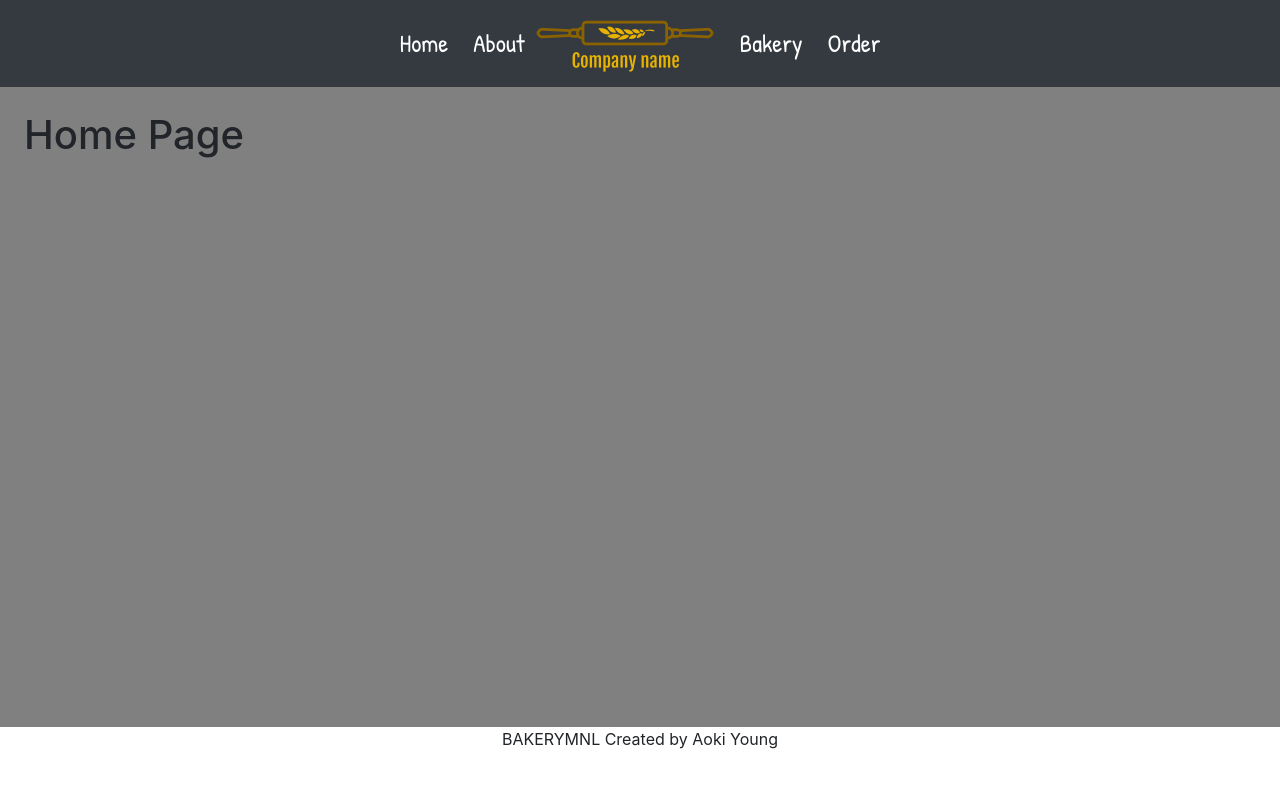
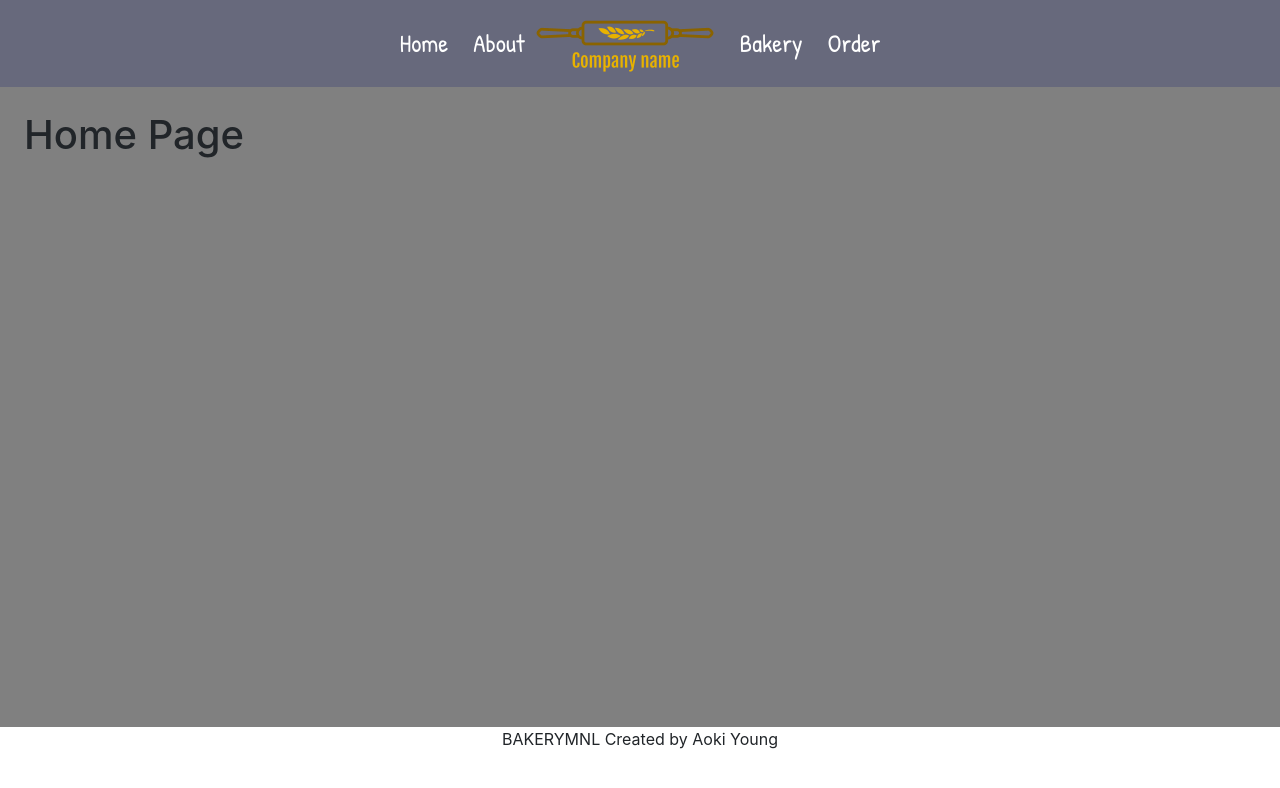
Before and after one commit to michikogo/BakeryMNL, a React (Create React App) app: page / in a window 1280 px wide. Shown: the top 788 px of the page. Built offline with nearby package versions, Linux system fonts and the light colour scheme.

Commit message:
change header color

```diff
--- a/src/Common/HeaderMenu/HeaderMenu.js
+++ b/src/Common/HeaderMenu/HeaderMenu.js
@@ -7,7 +7,7 @@ import { Link } from "react-router-dom";
 const HeaderMenu = () => {
   return (
     <div>
-      <Navbar bg="dark" variant="dark">
+      <Navbar style={{ backgroundColor: "#67697C" }}>
         <Nav
           style={{
             width: "100%",
```
